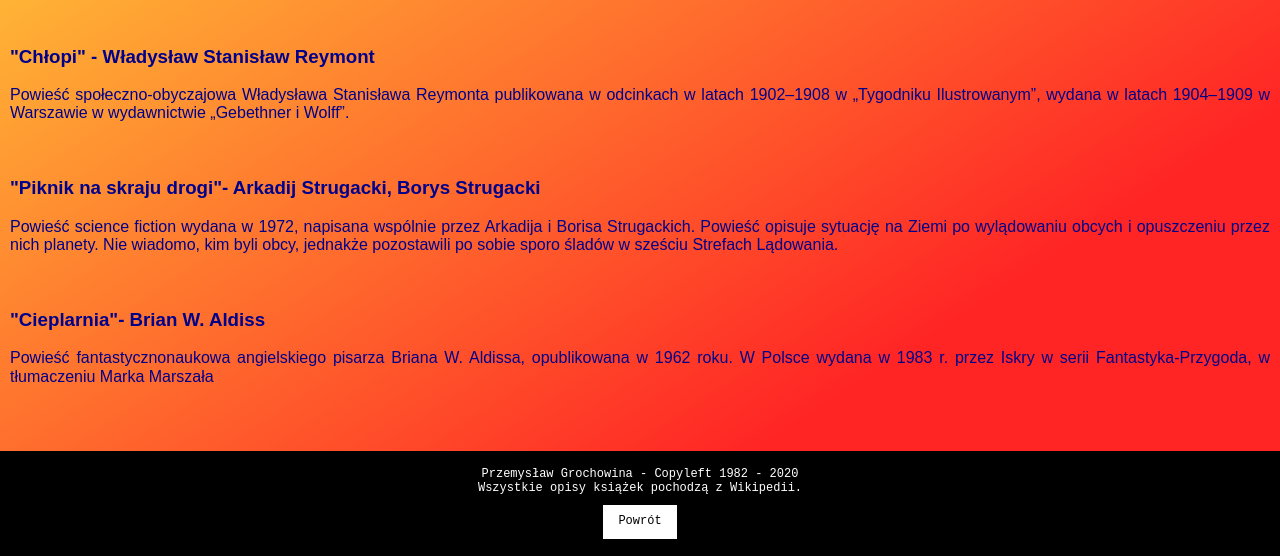
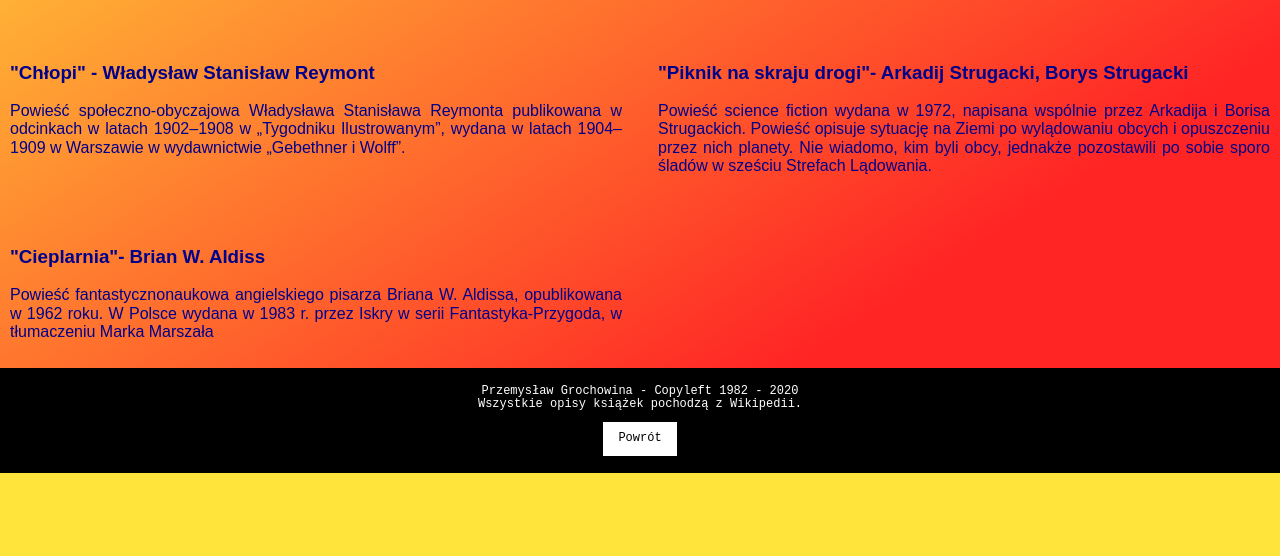
Before and after one commit to pgrochowina/homepage, a plain HTML site: page index.html in a window 1280 px wide. Shown: the part 328-884 px from the top of the page. After the commit the page ends 801 px from the top, so only its background shows below. Drawn offline with Linux system fonts and the light colour scheme.

Commit message:
grid added to screen over 720px

```diff
--- a/style.css
+++ b/style.css
@@ -164,4 +164,15 @@
   .navigation__link--last-one {
     border-right: none;
   }
+
+  .section{
+    display: grid;
+    grid-template-columns: 1fr 1fr;
+    column-gap: 16px;
+    row-gap: 16px;
+  }
+
+  .section__header{
+    grid-area: 1 / 1 / 2 / 3;
+  }
 }
```
